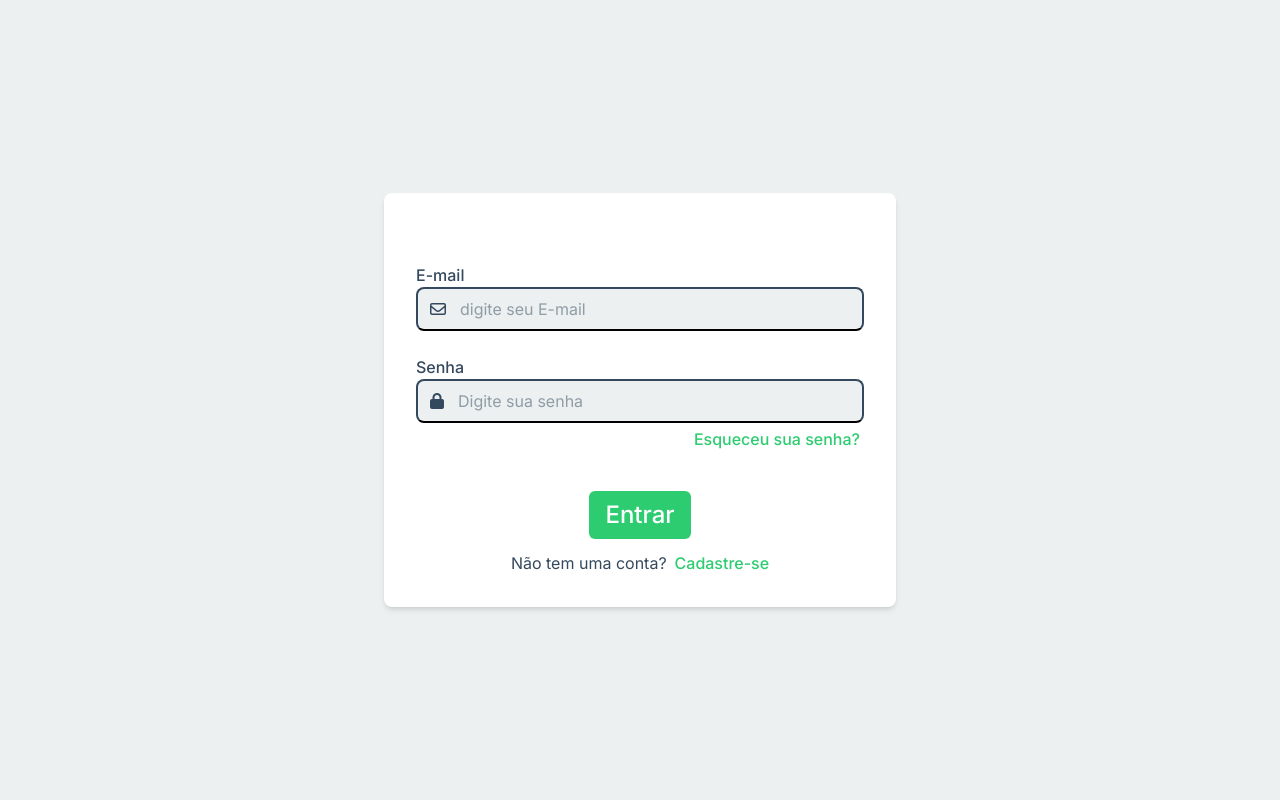
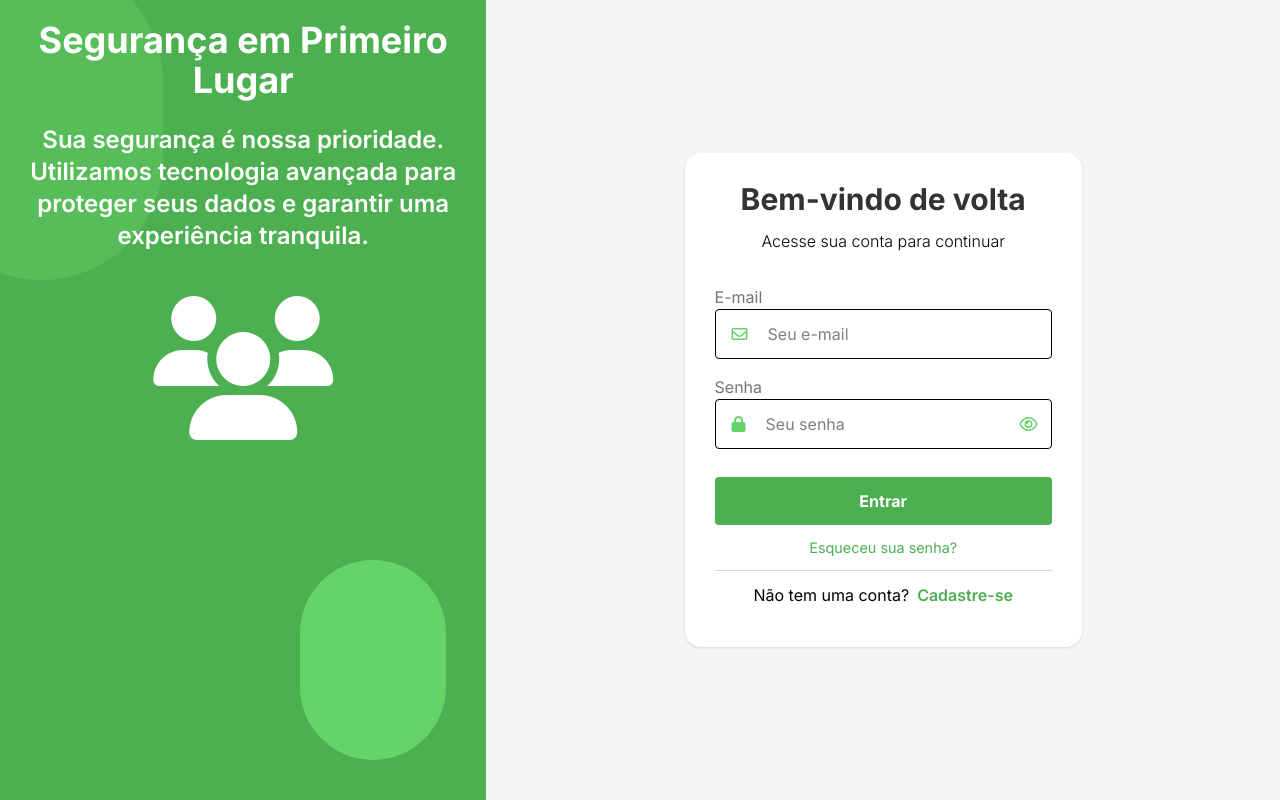
Before and after one commit to WesleyCords/gerenciamento_de_salas, a React (Vite) app in the folder Frontend/: page /login in a window 1280 px wide. Built offline with nearby package versions, Linux system fonts and the light colour scheme; no server answers.

Commit message:
Page login

```diff
--- a/Frontend/src/Routes/Login.jsx
+++ b/Frontend/src/Routes/Login.jsx
@@ -1,72 +1,101 @@
-import { useState } from 'react'
+import { useState, useEffect } from 'react'
 import { useNavigate } from 'react-router-dom'
 import useAxios from '../hook/use-axios'
 import api from '../helper/axios-instance'
-import Button from '../components/Button'
-import Input from '../components/Input'
 
 const Login = () => {
   const navigate = useNavigate()
   const [credenciais, setCredenciais] = useState({email: '', senha: ''})
+  const [isView, setIsView] = useState(false)
 
-  const { fetchData, loading, error, response } = useAxios({
-    axiosIntance: api,
-    method: 'POST',
-    url: 'auth/login',
-  })
+  const { fetchData, loading, error, response, cancel } = useAxios(api)
+
+  useEffect(() => {
+
+    if(response && response?.token){
+      const { token, data } = response
+      localStorage.setItem('token', token)
+      localStorage.setItem('user', JSON.stringify(data.user))
+      navigate('/home', {replace: true} )
+  }
+    return () => cancel()
+
+  }, [response, navigate])
 
   const authLogin = async (e) => {
     e.preventDefault()
 
     try {
-      await fetchData(credenciais)
-      console.log(response)
-      const { token, data } = response
-      if(token) {
-        localStorage.setItem('token', token)
-        localStorage.setItem('user', JSON.stringify(data.user))
-        navigate('/home', {replace: true})
-      }
+      await fetchData( 'POST', 'auth/login', credenciais)
+    } catch (err) {
+      console.log("Error ao fazer login: ", err)
+    }
+  }
 
-    } catch(err) {
-      console.log("Erro ao fazer login: ", err)
+  const renderErro = () => {
+    if(error) {
+      return <p className='text-red-400 font-light'>Erro ao tentar fazer login, tente novamente.</p>
+    }
+  }
+
+  const eyes = () => {
+    if(isView) {
+      return <i onClick={() => viewPassword()} className="fa-regular fa-eye-slash text-primary-light cursor-pointer"></i>
+    }
+    return <i onClick={() => viewPassword()} className="fa-regular fa-eye text-primary-light cursor-pointer"></i>
+  }
+
+  const viewPassword = () => {
+    if(isView) {
+      setIsView(false)
+    } else {
+      setIsView(true)
     }
   }
 
   return (
-    <div className="flex h-screen items-center justify-center bg-secundary text-color-text">
-      <div className="flex w-lg flex-col rounded-lg bg-white p-[2rem] pt-[70px] shadow-md">
-        <form className="flex flex-col gap-6" onSubmit={authLogin}>
-          <div className="flex flex-col">
-            <label className="text-4 font-[500]">E-mail</label>
-            <div className="group flex items-center rounded-[8px] border-2 border-b-black bg-secundary focus-within:border-primary">
-              <i className="fa-regular fa-envelope p-3"></i>
-              <Input type="email" placeholder="digite seu E-mail" evento={(e) => setCredenciais({...credenciais, email: e.target.value}) }/>
+    <div className="grid lg:grid-cols-[38%_62%] h-screen w-screen">
+      <div className='bg-primary relative z-0 hidden md:block'>
+        <span className='absolute -top-10 -left-20 bg-primary-light w-[50%] h-[40%] rounded-full opacity-40 z-[1]'></span>
+        <span className='absolute bottom-10 right-10 bg-primary-light w-[30%] h-[25%] rounded-full z-10'></span>
+        <div className='relative z-20 flex flex-col items-center p-5 text-center gap-6'>
+          <h1 className='font-bold text-white text-4xl'>Segurança em Primeiro Lugar</h1>
+          <p className='font-semibold text-white text-2xl'>Sua segurança é nossa prioridade. Utilizamos tecnologia avançada para proteger seus dados e garantir uma experiência tranquila.</p>
+          <i className="fa-solid fa-users text-[9rem] text-white mt-5"></i>
+        </div>
+      </div>
+      <div className='bg-secundary flex items-center justify-center'>
+        <div className='bg-principal shadow py-7 rounded-2xl flex flex-col items-center gap-3 w-[95%] md:w-[50%]'>
+          <h2 className='text-text font-bold text-3xl'>Bem-vindo de volta</h2>
+          <p className='font-light mb-5'>Acesse sua conta para continuar</p>
+          <form className='md:w-[85%]' onSubmit={authLogin}>
+            <div className='mb-4'>
+              <label htmlFor="email" className='text-text-secundary'>E-mail</label>
+              <div className='py-1 px-4 group border-[1.5px] rounded border-black focus-within:border-primary'>
+                <i className="fa-regular fa-envelope mr-3 text-primary-light"></i>
+                <input className='outline-none p-2' type="email" required placeholder='Seu e-mail' onChange={(e) => setCredenciais({...credenciais, email: e.target.value})}/>
+              </div>
             </div>
+            <div className='mb-4'>
+              <label htmlFor="email" className='text-text-secundary'>Senha</label>
+              <div className='flex items-center gap-3 py-1 px-4 group border-[1.5px] rounded border-black focus-within:border-primary'>
+                <i className="fa-solid fa-lock text-primary-light"></i>
+                <input className='outline-none p-2 flex-1' type={isView ? 'text' : 'password'} required placeholder='Seu senha' onChange={(e) => setCredenciais({...credenciais, senha: e.target.value})}/>
+                {eyes()}
+              </div>
+            </div>
+            <button disabled={loading} className='bg-primary font-bold transition-all duration-150 text-white rounded hover:bg-primary-dark py-3 text-center w-full cursor-pointer mt-3 hover:-translate-y-1'>
+              {!loading ? 'Entrar' : 'Entrando...'}
+            </button>
+          </form>
+          <span className='cursor-pointer text-primary hover:underline text-[0.9rem]'>Esqueceu sua senha?</span>
+          {renderErro()}
+          <div className='border-t-[1.5px] border-gray-300 w-[85%] text-center'>
+            <h3 className='my-3 '>
+              Não tem uma conta?
+              <span className='ml-2 hover:underline cursor-pointer font-semibold text-primary'>Cadastre-se</span>
+            </h3>
           </div>
-          <div className="flex flex-col">
-            <label className="text-4 font-[500]">Senha</label>
-            <div className="group flex items-center rounded-[8px] border-2 border-b-black bg-secundary focus-within:border-primary">
-              <i className="fa-solid fa-lock p-3"></i>
-              <Input type="password" placeholder="Digite sua senha" evento={(e) => setCredenciais({...credenciais, senha: e.target.value}) } />
-            </div>
-            <a
-              className="p-1 text-end font-[500] text-primary hover:underline"
-              href="#"
-            >
-              Esqueceu sua senha?
-            </a>
-            {error && (
-              <div className='text-red-500 text-[1rem] font-semibold text-center'>{error.response?.data?.message}</div>
-            )}
-          </div>
-          <Button evento={() => authLogin} content={loading ? "Carregando..." : "Entrar"} />
-        </form>
-        <div className="flex justify-center gap-2">
-          <p>Não tem uma conta?</p>
-          <a href="#" className="font-[500] text-primary hover:underline" onClick={(e) => { e.preventDefault(); navigate("/register")}}>
-            Cadastre-se
-          </a>
         </div>
       </div>
     </div>
--- a/Frontend/src/helper/axios-instance.js
+++ b/Frontend/src/helper/axios-instance.js
@@ -8,7 +8,7 @@ const api = Axios.create({
 api.interceptors.request.use(
   (config) => {
     const token = localStorage.getItem('token');
-    if (token) {
+    if (token && !config.url.includes('auth/')) {
       config.headers.Authorization = `Bearer ${token}`;
     }
     return config;
@@ -20,8 +20,9 @@ api.interceptors.request.use(
 api.interceptors.response.use(
   (response) => response,
   (error) => {
-    if (error.status === 401) {
+    if (error.response?.status === 401) {
       localStorage.removeItem('token');
+      localStorage.removeItem('user');
       window.location.href = '/login'
     }
     return Promise.reject(error);
--- a/Frontend/src/hook/use-axios.js
+++ b/Frontend/src/hook/use-axios.js
@@ -1,37 +1,52 @@
-import { useCallback, useState } from "react";
+import { useState, useCallback } from 'react';
+import axios from 'axios';
 
-
-// USABILIDADE - criei um Hook para usar e não repetir o código, apenas o "useAxios()"
-const useAxios = (configReq) => {
-    const {axiosIntance, url, method } = configReq;
+const useAxios = (axiosInstance) => {
     const [response, setResponse] = useState(null);
     const [loading, setLoading] = useState(false);
     const [error, setError] = useState('');
+    const [controller, setController] = useState(null);
 
-    const fetchData = useCallback(async (reqData = {}, reqConfigs = {}) => {
+    // Chamada da API
+    const fetchData = useCallback(async (method, url, reqData = {}) => {
+        setResponse(null);
+        setError('');
+        setLoading(true);
+
+        // Cria uma "ligação" de cancelamento
+        const ctrl = new AbortController();
+        setController(ctrl);
+
         try {
-            let res
-            setLoading(true)
-            const methodName = method.toLowerCase()
+            const res = await axiosInstance({
+                method: method.toLowerCase(),
+                url: url,
+                params: method.toLowerCase() === 'get' ? reqData : undefined,
+                data: method.toLowerCase() !== 'get' ? reqData : undefined,
+                signal: ctrl.signal, // Telefone para ouvir se foi cancelada (true/false)
+            });
 
-            if(['get', 'head', 'delete'].includes(methodName)) {
-                res = await axiosIntance[methodName]( url, {
-                params: reqData,
-                ...reqConfigs
-                });
+            setResponse(res.data);
+            return res.data
+        } catch (err) {
+            if (axios.isCancel(err)) {
+                console.log('Request canceled:', err.message);
             } else {
-                res = await axiosIntance[methodName](url, reqData, reqConfigs);
+                setError(err.response?.data?.message || err.message || 'Ocorreu um erro.');
             }
-            setResponse(res.data);
-        } catch (err) {
-            setError(err);
         } finally {
             setLoading(false);
         }
-    }, [axiosIntance, method, url]);
+    }, [axiosInstance]); // Apenas a instancia do Axios é estável
 
-    return { response, loading, error, fetchData }
-}
+    // Função para se usar quando quer aborta uma chamada. Usa em um return de useEffect
+    const cancel = () => {
+        if (controller) {
+            controller.abort();
+        }
+    };
 
+    return { response, loading, error, fetchData, cancel };
+};
 
-export default useAxios
+export default useAxios;
--- a/Frontend/src/index.css
+++ b/Frontend/src/index.css
@@ -1,4 +1,8 @@
 @import 'tailwindcss';
+
+* {
+  font-family: 'Inter', sans-serif;
+}
 
 .no-spinners::-webkit-outer-spin-button,
 .no-spinners::-webkit-inner-spin-button {
@@ -10,13 +14,16 @@
   -moz-appearance: textfield;
 }
 
-* {
-  font-family: 'Inter', sans-serif;
+.display-none {
+  display: none
 }
 
 @theme {
-  --color-primary: #2ECC71;
-  --color-primary-light: #27b361;
-  --color-secundary: #ecf0f1;
-  --color-color-text: #34495e;
+  --color-primary: #4CAF50;
+  --color-primary-light: #64d368;
+  --color-primary-dark: #27b361;
+  --color-principal: #FFFFFF;
+  --color-secundary: #F5F5F5;
+  --color-text: #333333;
+  --color-text-secundary:  #757575;
 }
```
Also changed, not shown: 1 other file (tests, documents, lock files or other folders).
